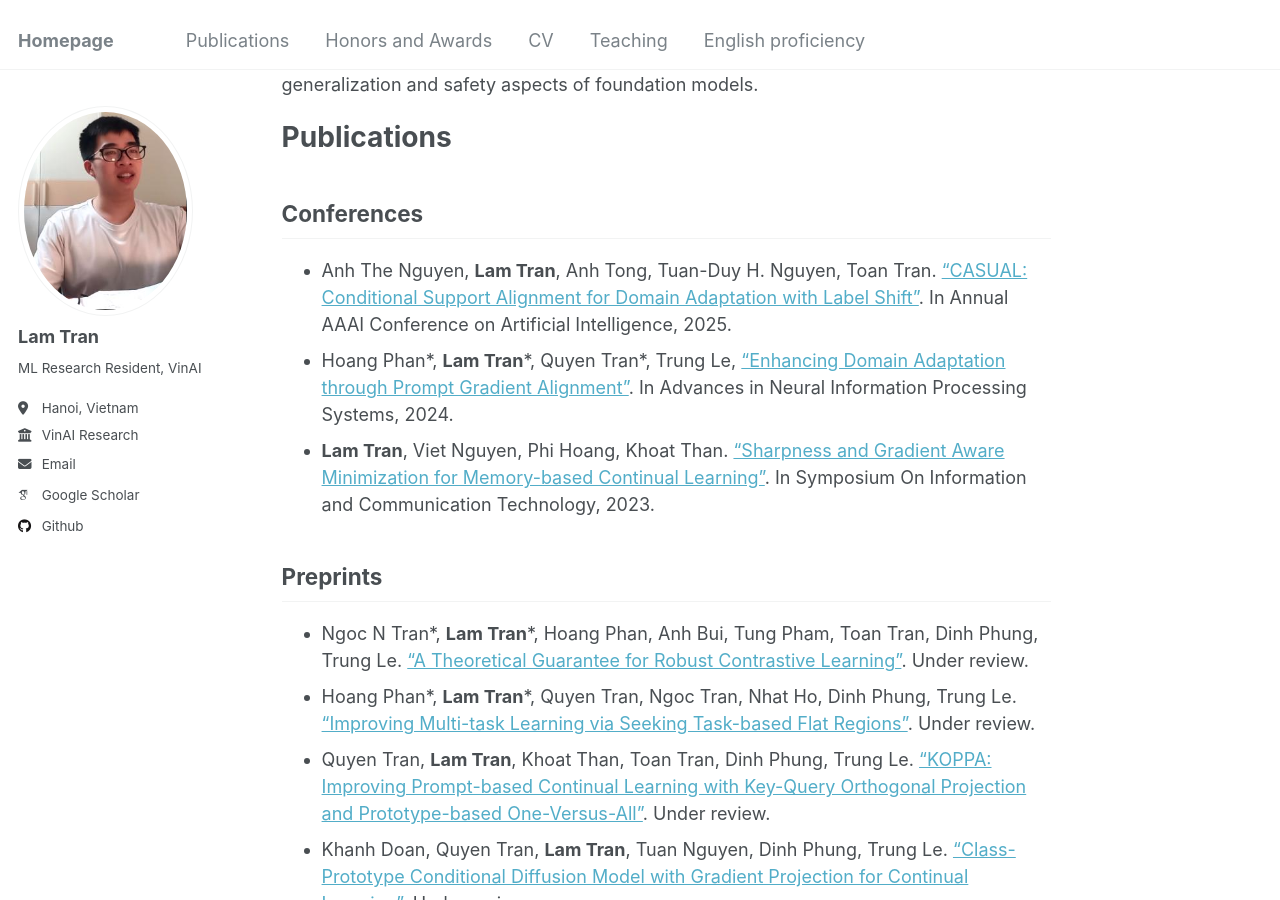
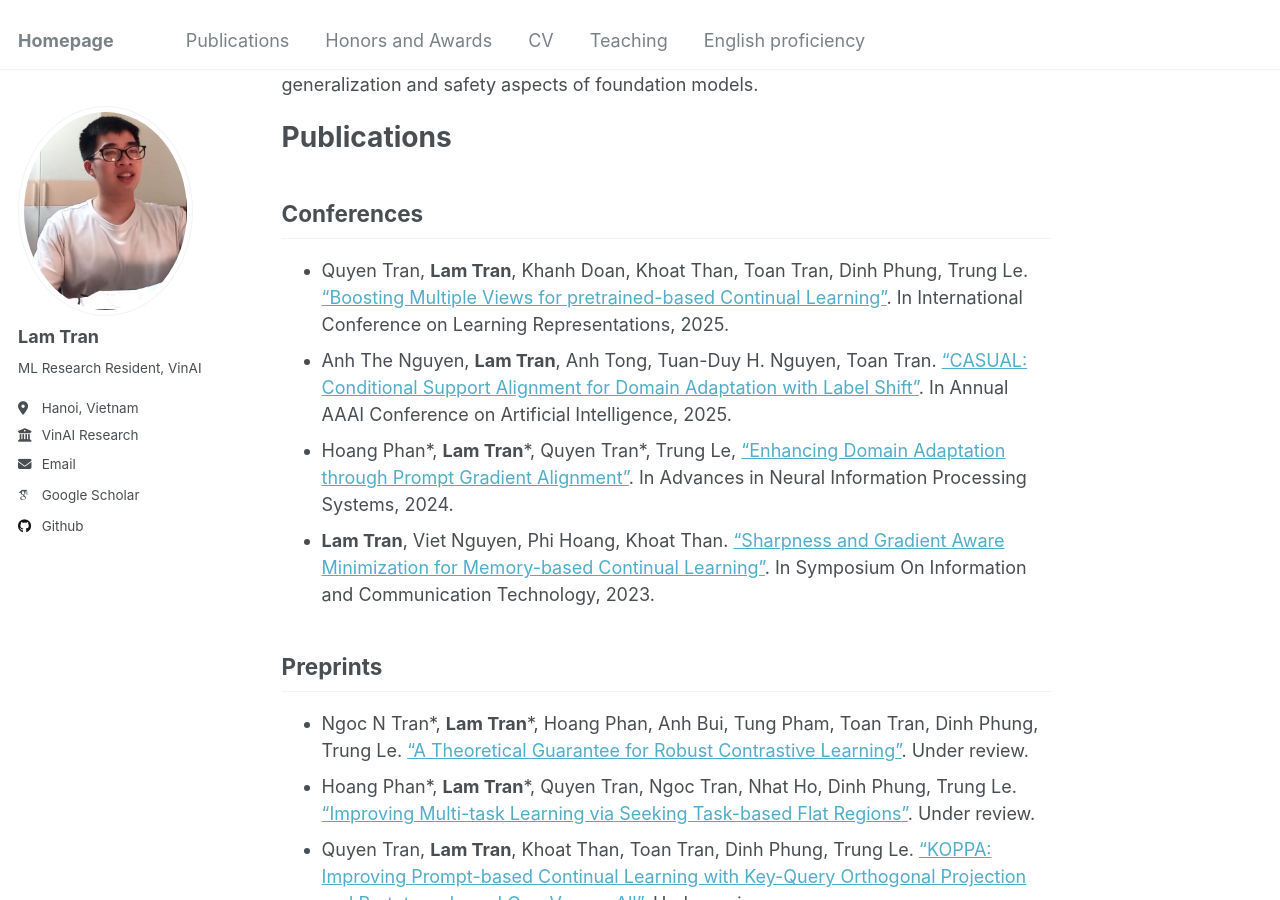
Before and after one commit to tunglamlqddb/tunglamlqddb.github.io, a Jekyll site: the page built from _pages/about.md, in a window 1280 px wide and 900 px high, scrolled down 319 px. Built offline with Jekyll 4.4.1, drawn with Linux system fonts in a browser that asks for light colours; some web fonts are replaced.

Commit message:
Update about.md

```diff
--- a/_pages/about.md
+++ b/_pages/about.md
@@ -23,6 +23,7 @@ My research focuses on machine learning models that emulate human learning, emph
 <span class='anchor' id='publication_id'></span>
 # Publications
 ## Conferences
+- Quyen Tran, **Lam Tran**, Khanh Doan, Khoat Than, Toan Tran, Dinh Phung, Trung Le. ["Boosting Multiple Views for pretrained-based Continual Learning"](https://openreview.net/pdf?id=AZR4R3lw7y). In International Conference on Learning Representations, 2025.
 - Anh The Nguyen, **Lam Tran**, Anh Tong, Tuan-Duy H. Nguyen, Toan Tran. ["CASUAL: Conditional Support Alignment for Domain Adaptation with Label Shift"](https://arxiv.org/abs/2305.18458). In Annual AAAI Conference on Artificial Intelligence, 2025.
 - Hoang Phan\*, **Lam Tran**\*, Quyen Tran\*, Trung Le, [“Enhancing Domain Adaptation through Prompt Gradient Alignment”](https://arxiv.org/abs/2406.09353). In Advances in Neural Information Processing Systems, 2024.
 - **Lam Tran**, Viet Nguyen, Phi Hoang, Khoat Than. ["Sharpness and Gradient Aware Minimization for Memory-based Continual Learning"](http://tunglamlqddb.github.io/files/soict2023-113.pdf). In Symposium On Information and Communication Technology, 2023.
```
